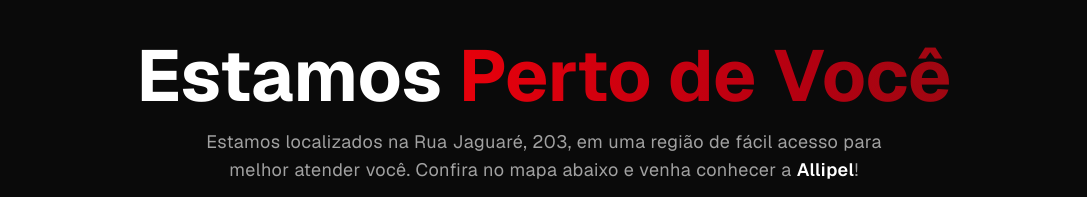
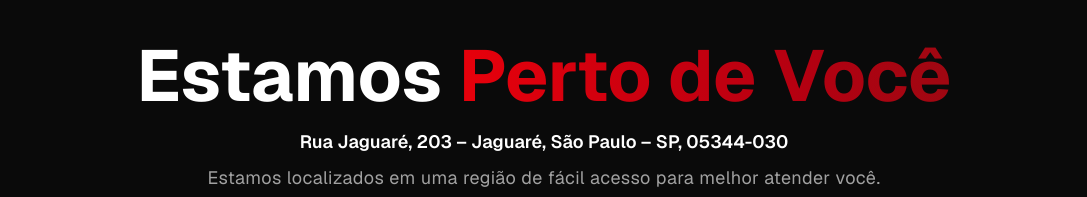
Before and after one commit to theKormann/Allipel, a Next.js app: page / in a window 1280 px wide. Shown: the part 2200-2397 px from the top of the page, without its empty margins (96-1183 px from the left). Built offline with nearby package versions, Linux system fonts and the light colour scheme.

Commit message:
add update to location

```diff
--- a/components/Home/location/index.tsx
+++ b/components/Home/location/index.tsx
@@ -16,13 +16,19 @@ export function Location() {
         </span>
       </SectionTitle>
 
+      {/* Endereço em destaque */}
+      <p className="text-center text-white text-lg font-semibold mb-2">
+        Rua Jaguaré, 203 – Jaguaré, São Paulo – SP, 05344-030
+      </p>
+
       <div className="text-center mb-8 max-w-3xl mx-auto">
         <SectionDescription>
-          Estamos localizados na Rua Jaguaré, 203, em uma região de fácil acesso para melhor atender você. Confira no mapa abaixo e venha conhecer a <span className="text-white font-semibold">Allipel</span>!
+          Estamos localizados em uma região de fácil acesso para melhor atender você. Confira no mapa abaixo e venha conhecer a <span className="text-white font-semibold">Allipel</span>!
         </SectionDescription>
       </div>
 
-      <div className="w-full h-[400px] md:h-[500px] rounded-2xl overflow-hidden shadow-lg border border-neutral-700 max-w-5xl mx-auto">
+      <div className="w-full max-w-5xl mx-auto">
+        <div className="h-[400px] md:h-[500px] rounded-2xl overflow-hidden shadow-lg border border-neutral-700">
           <iframe
             title="Mapa Empório Allipel - Jaguaré"
             src="https://www.google.com/maps/embed?pb=!1m18!1m12!1m3!1d3657.810235338661!2d-46.74542018447816!3d-23.5390719846938!2m3!1f0!2f0!3f0!3m2!1i1024!2i768!4f13.1!3m3!1m2!1s0x94ce55a5d1a5c6c7%3A0x1d3a3f5f3e9c9a6a!2sR.%20Jaguar%C3%A9%2C%20203%20-%20Jaguar%C3%A9%2C%20S%C3%A3o%20Paulo%20-%20SP%2C%2005346-000!5e0!3m2!1spt-BR!2sbr!4v1718488056451!5m2!1spt-BR!2sbr"
@@ -34,6 +40,7 @@ export function Location() {
             referrerPolicy="no-referrer-when-downgrade"
           ></iframe>
         </div>
+      </div>
     </section>
   );
 }
```
Lines whose indentation alone changed are shown as unchanged.
